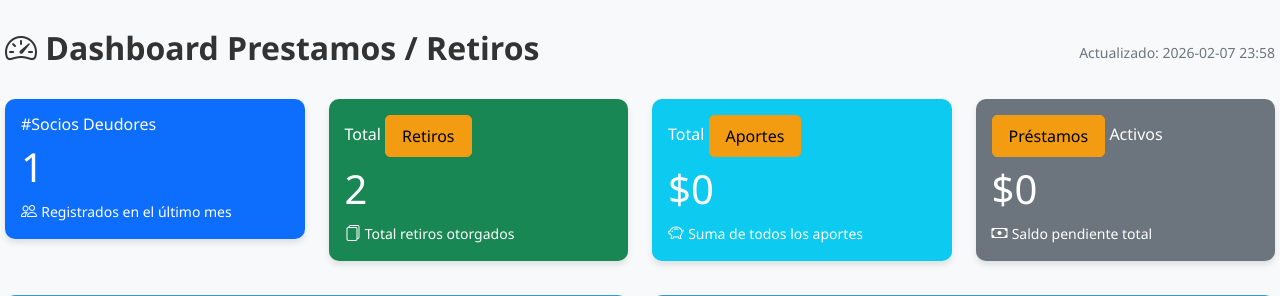
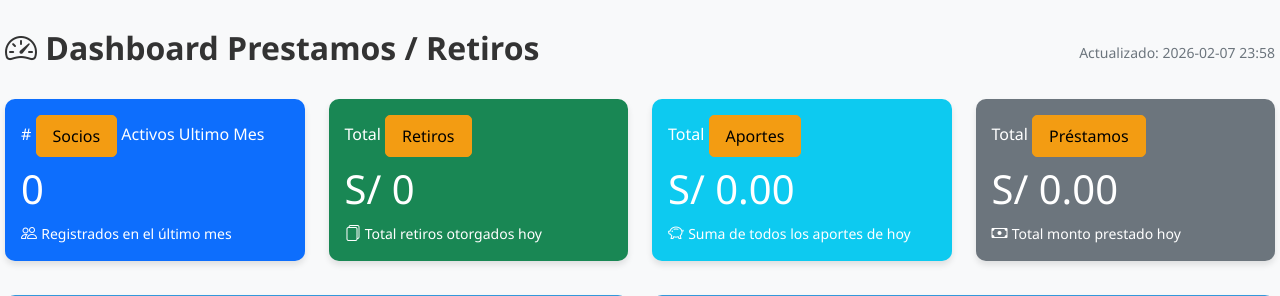
Before and after one commit to SelynChavez/Python_LF, a Flask app: page /dashboardP in a window 1280 px wide. Shown: the top 296 px of the page. Run offline with Flask 3, Linux system fonts and the light colour scheme; data that the repository does not hold is empty.

Commit message:
act dashboard retiros

```diff
--- a/app.py
+++ b/app.py
@@ -1804,85 +1804,40 @@ def dashboardP():
     conn = get_db_connection()
     if conn:
         cursor = conn.cursor(dictionary=True)
-        cursor.execute("SELECT '1' total FROM dual")
+        cursor.execute(sqlconstants.DASHB_PRRET_SOCIOS)
         data = cursor.fetchone()
-        total_socios = str(data['total'])
-
-        cursor.execute("SELECT '2' total FROM dual")
-        total_padrones = cursor.fetchone()['total']
-
-        cursor.execute("SELECT COALESCE(SUM(monto0), 0) as total FROM a_padrones")
+        total_socios_mes = str(data['total'])
+
+        cursor.execute(sqlconstants.DASHB_PRRET_RETIROS)
+        total_retiros = cursor.fetchone()['total']
+
+        cursor.execute(sqlconstants.DASHB_PRRET_APORTES)
         total_aportes = cursor.fetchone()['total']
 
-        cursor.execute("""
-            SELECT COALESCE(SUM(saldo_pendiente), 0) as total
-            FROM a_prestamos
-            WHERE estado IN ('pendiente', 'aprobado')
-        """)
+        cursor.execute(sqlconstants.DASHB_PRRET_PRESTAMOS)
         total_prestamos = cursor.fetchone()['total']
 
         # Préstamos por estado
-        cursor.execute("""
-            SELECT estado, COUNT(*) as cantidad, COALESCE(SUM(saldo_pendiente), 0) as total
-            FROM a_prestamos
-            GROUP BY estado
-        """)
+        cursor.execute(sqlconstants.DASHB_PRRET_PRESTAMOS_ESTADO)
         prestamos_por_estado = cursor.fetchall()
+
         # Préstamos por tipo
-        cursor.execute("""
-            SELECT tp.descripcion, COUNT(*) as cantidad, COALESCE(SUM(p.saldo_pendiente), 0) as total
-            FROM a_prestamos p
-            JOIN a_tipos tp ON tp.tipo='DEUDA' AND p.tipo_prestamo = tp.id
-            WHERE p.estado IN ('pendiente', 'aprobado')
-            GROUP BY tp.descripcion
-        """)
+        cursor.execute(sqlconstants.DASHB_PRRET_PRESTAMOS_TIPOS)
         prestamos_por_tipo = cursor.fetchall()
 
-        # Top 5 padrones con más aportes
-        cursor.execute("""
-            SELECT p.placa, s.nombre, p.monto0
-            FROM a_padrones p
-            JOIN a_socios s ON p.socio = s.id
-            ORDER BY p.monto0 DESC
-            LIMIT 5
-        """)
+        # Top 6 padrones con más aportes
+        cursor.execute(sqlconstants.DASHB_PRRET_PAD_MAY_APORTES)
         top_padrones = cursor.fetchall()
 
         # Últimos movimientos
-        cursor.execute("""
-            (SELECT 'Préstamo' as tipo,
-                    s.nombre,
-                    pr.placa,
-                    p.monto_solicitado as monto,
-                    p.estado,
-                    p.fecha_solicitud as fecha
-             FROM a_prestamos p
-             JOIN a_padrones pr ON p.padron = pr.id
-             JOIN a_socios s ON pr.socio = s.id
-             ORDER BY p.fecha_solicitud DESC
-             LIMIT 5)
-            UNION ALL
-            (SELECT 'Retiro' as tipo,
-                    s.nombre,
-                    pr.placa,
-                    r.monto_retirado as monto,
-                    'completado' as estado,
-                    r.fecha_retiro as fecha
-             FROM a_retiros r
-             JOIN a_padrones pr ON r.padron = pr.id
-             JOIN a_socios s ON pr.socio = s.id
-             ORDER BY r.fecha_retiro DESC
-             LIMIT 5)
-            ORDER BY fecha DESC
-            LIMIT 10
-        """)
+        cursor.execute(sqlconstants.DASHB_PRRET_MOVS_RET_PREST)
         ultimos_movimientos = cursor.fetchall()
 
     conn.close()
     return render_template('dashboardP.html',
                          now=datetime.datetime.now().strftime('%Y-%m-%d %H:%M'),
-                         total_socios=total_socios,
-                         total_padrones=total_padrones,
+                         total_socios_mes=total_socios_mes,
+                         total_retiros=total_retiros,
                          total_aportes=total_aportes,
                          total_prestamos=total_prestamos,
                          prestamos_por_estado=prestamos_por_estado,
--- a/sqlconstants.py
+++ b/sqlconstants.py
@@ -192,3 +192,17 @@ ORDER BY r.fecha_retiro DESC
 INS_RETIRO = "INSERT INTO a_retiros (padron,socio,fecha_solicitud,tipo_aporte,monto_solicitado,saldo_final_dia,monto_retirado,descripcion,estado,modified,webuser) VALUES (%s, 0, %s, %s, %s, %s, 0, %s, %s, now(), %s)"
 APR_RETIRO = "UPDATE a_retiros SET estado='aprobado',monto_retirado=monto_solicitado,fecha_retiro=curdate() WHERE id = %s"
 RCH_RETIRO = "UPDATE a_retiros SET estado='rechazado',monto_retirado=0 WHERE id = %s"
+DASHB_PRRET_SOCIOS = "SELECT COALESCE(COUNT(distinct p.socio )) as total FROM a_recibos_detalle rd, a_recibos r, a_padrones p WHERE r.id = rd.recibo and r.active='S' and date(r.fecha)>=DATE_ADD(now(), INTERVAL -30 DAY) and rd.monto>0 and p.id=r.padron"
+DASHB_PRRET_RETIROS = "SELECT COALESCE(SUM(monto_retirado)) as total FROM a_retiros r WHERE estado='aprobado' and date(r.fecha_retiro)=curdate()"
+DASHB_PRRET_APORTES = "SELECT COALESCE(SUM(monto)) as total FROM a_recibos_detalle rd, a_recibos r WHERE r.id = rd.recibo and r.active='S' and date(r.fecha)=curdate()"
+DASHB_PRRET_PRESTAMOS = "SELECT COALESCE(SUM(monto_aprobado), 0) as total FROM a_prestamos WHERE estado='aprobado' and date(fecha_aprobacion)=curdate()"
+DASHB_PRRET_PRESTAMOS_ESTADO = "SELECT estado, COUNT(*) as cantidad, COALESCE(SUM(saldo_pendiente), 0) as total FROM a_prestamos GROUP BY estado"
+DASHB_PRRET_PRESTAMOS_TIPOS = "SELECT tp.descripcion, COUNT(*) as cantidad, COALESCE(SUM(p.saldo_pendiente), 0) as total FROM a_prestamos p JOIN a_tipos tp ON tp.tipo='DEUDA' AND p.tipo_prestamo = tp.codigo WHERE p.estado IN ('pendiente', 'aprobado') GROUP BY tp.descripcion"
+DASHB_PRRET_PAD_MAY_APORTES = "select placa,nombre,sum(aportado) aportado from av_total_aportes_x_padron group by placa,nombre order by 3 desc limit 6"
+DASHB_PRRET_MOVS_RET_PREST = """
+(SELECT 'Préstamo' as tipo, pr.placa, p.monto_solicitado as monto, p.estado, p.fecha_solicitud as fecha FROM a_prestamos p JOIN a_padrones pr ON p.padron = pr.id and estado='aprobado' ORDER BY p.id DESC LIMIT 3)
+UNION ALL
+(SELECT 'Retiro' as tipo,   pr.placa, r.monto_solicitado as monto, r.estado, r.fecha_solicitud as fecha FROM a_retiros   r JOIN a_padrones pr ON r.padron = pr.id and estado='aprobado' ORDER BY r.id DESC LIMIT 3)
+ORDER BY fecha DESC
+LIMIT 10
+"""
--- a/templates/dashboardP.html
+++ b/templates/dashboardP.html
@@ -24,8 +24,8 @@
     <div class="col-md-3">
         <div class="card card-dashboard bg-primary text-white">
             <div class="card-body">
-                <h6 class="card-title">#Socios Deudores</h6>
-                <h2 class="display-6">{{ total_socios }}</h2>
+                <h6 class="card-title"># <a class="btn btn-warning" href="{{ url_for('listar_socios') }}">Socios</a> Activos Ultimo Mes</h6>
+                <h2 class="display-6">{{ total_socios_mes }}</h2>
                 <i class="bi bi-people card-icon"></i>
                 <small>Registrados en el último mes</small>
             </div>
@@ -35,9 +35,9 @@
         <div class="card card-dashboard bg-success text-white">
             <div class="card-body">
                 <h6 class="card-title">Total <a class="btn btn-warning" href="{{ url_for('retiros') }}">Retiros</a></h6>
-                <h2 class="display-6">{{ total_padrones }}</h2>
+                <h2 class="display-6">S/ {{ total_retiros }}</h2>
                 <i class="bi bi-files card-icon"></i>
-                <small>Total retiros otorgados</small>
+                <small>Total retiros otorgados hoy</small>
             </div>
         </div>
     </div>
@@ -45,19 +45,19 @@
         <div class="card card-dashboard bg-info text-white">
             <div class="card-body">
                 <h6 class="card-title">Total <a class="btn btn-warning" href="{{ url_for('aportes') }}">Aportes</a></h6>
-                <h2 class="display-6">${{ "{:,.0f}".format(total_aportes) }}</h2>
+                <h2 class="display-6">S/ {{ "{:,.2f}".format(total_aportes) }}</h2>
                 <i class="bi bi-piggy-bank card-icon"></i>
-                <small>Suma de todos los aportes</small>
+                <small>Suma de todos los aportes de hoy</small>
             </div>
         </div>
     </div>
     <div class="col-md-3">
         <div class="card card-dashboard bg-secondary text-white">
             <div class="card-body">
-                <h6 class="card-title"><a class="btn btn-warning" href="{{ url_for('prestamos') }}">Préstamos</a> Activos</h6>
-                <h2 class="display-6">${{ "{:,.0f}".format(total_prestamos) }}</h2>
+                <h6 class="card-title">Total <a class="btn btn-warning" href="{{ url_for('prestamos') }}">Préstamos</a> </h6>
+                <h2 class="display-6">S/ {{ "{:,.2f}".format(total_prestamos) }}</h2>
                 <i class="bi bi-cash card-icon"></i>
-                <small>Saldo pendiente total</small>
+                <small>Total monto prestado hoy</small>
             </div>
         </div>
     </div>
@@ -95,7 +95,7 @@
                                     {% endif %}
                                 </td>
                                 <td>{{ estado.cantidad }}</td>
-                                <td>${{ "{:,.2f}".format(estado.total) }}</td>
+                                <td style="text-align: right;">S/ {{ "{:,.2f}".format(estado.total) }}</td>
                             </tr>
                             {% endfor %}
                         </tbody>
@@ -124,9 +124,9 @@
                         <tbody>
                             {% for tipo in prestamos_por_tipo %}
                             <tr>
-                                <td>{{ tipo.nombre }}</td>
+                                <td>{{ tipo.descripcion }}</td>
                                 <td>{{ tipo.cantidad }}</td>
-                                <td>${{ "{:,.2f}".format(tipo.total) }}</td>
+                                <td style="text-align: right;">S/ {{ "{:,.2f}".format(tipo.total) }}</td>
                             </tr>
                             {% endfor %}
                         </tbody>
@@ -157,9 +157,9 @@
                         <tbody>
                             {% for padron in top_padrones %}
                             <tr>
-                                <td>{{ padron.nombre }} {{ padron.apellido }}</td>
-                                <td>{{ padron.numero_padron }}</td>
-                                <td class="text-success">${{ "{:,.2f}".format(padron.monto0) }}</td>
+                                <td>{{ padron.nombre }} </td>
+                                <td>{{ padron.placa }}</td>
+                                <td class="text-success" style="text-align: right;">S/ {{ "{:,.2f}".format(padron.aportado) }}</td>
                             </tr>
                             {% endfor %}
                         </tbody>
@@ -192,18 +192,18 @@
                             <tr>
                                 <td>
                                     {% if mov.tipo == 'Préstamo' %}
-                                        <span class="badge bg-warning text-dark">Préstamo</span>
+                                        <span class="badge bg-secondary">Préstamo</span>
                                     {% else %}
                                         <span class="badge bg-info">Retiro</span>
                                     {% endif %}
                                 </td>
                                 <td>{{ mov.socio }}</td>
-                                <td>{{ mov.numero_padron }}</td>
-                                <td>
+                                <td>{{ mov.placa }}</td>
+                                <td style="text-align: right;">
                                     {% if mov.tipo == 'Préstamo' %}
-                                        <span class="text-warning">${{ "{:,.2f}".format(mov.monto) }}</span>
+                                        <span class="text-secondary">S/{{ "{:,.2f}".format(mov.monto) }}</span>
                                     {% else %}
-                                        <span class="text-info">${{ "{:,.2f}".format(mov.monto) }}</span>
+                                        <span class="text-info">S/{{ "{:,.2f}".format(mov.monto) }}</span>
                                     {% endif %}
                                 </td>
                                 <td>{{ mov.fecha.strftime('%d/%m/%Y') }}</td>
```
